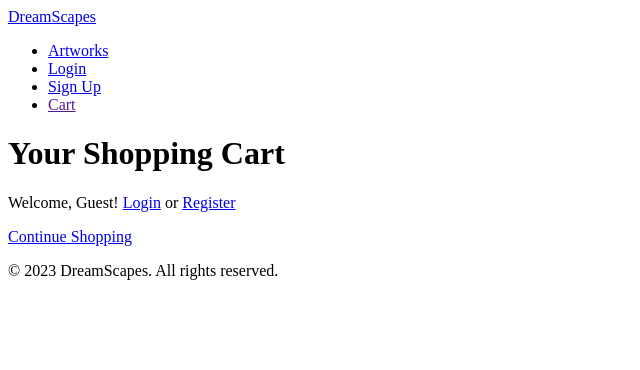
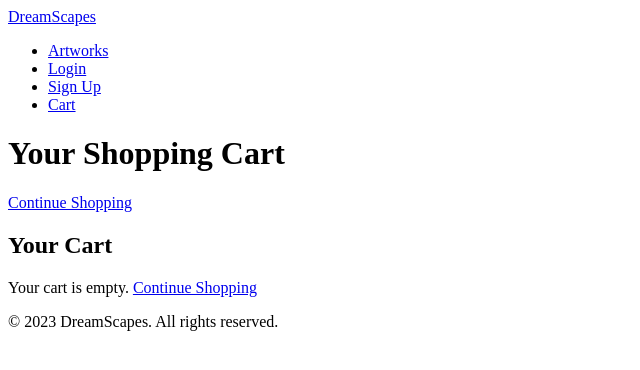
Before and after one commit to monicathomas8/Dreamscapes, a Django app: page /orders/cart/ in a window 1280 px wide. Shown: the top 370 px of the page, without its empty margins (0-640 px from the left). Run offline with Django 5.2, Linux system fonts and the light colour scheme.

Commit message:
cart link in navbar and Fix cart functionality: Ensure cart session persistence and refined cart template layout

```diff
--- a/orders/templates/orders/cart.html
+++ b/orders/templates/orders/cart.html
@@ -3,17 +3,16 @@
 {% block content %}
     <h1>Your Shopping Cart</h1>
 
-    {% if user.is_authenticated %}
-        <p>Welcome, {{ user.username }}</p>
-    {% else %}
-        <p>Welcome, Guest! <a href="{% url 'login' %}">Login</a> or <a href="{% url 'register' %}">Register</a></p>
-    {% endif %}
     <p><a href="{% url 'artwork-list' %}">Continue Shopping</a></p>
 
     {% if messages %}
         <ul class="messages">
             {% for message in messages %}
                 <li{% if message.tags %} class="{{ message.tags }}"{% endif %}>{{ message }}</li>
+            {% endfor %}
+        </ul>
+    {% endif %}
+
     <h2>Your Cart</h2>
 
     {% if cart %}
@@ -46,7 +45,4 @@
     {% else %}
         <p>Your cart is empty. <a href="{% url 'artwork-list' %}">Continue Shopping</a></p>
     {% endif %}
-            {% endfor %}
-        </ul>
-    {% endif %}
 {% endblock %}
--- a/orders/views.py
+++ b/orders/views.py
@@ -2,7 +2,6 @@ from django.shortcuts import (
     render, redirect, get_object_or_404
 )
 from django.contrib.auth.decorators import login_required
-from django.http import HttpResponseRedirect
 from artwork.models import Artwork
 from .models import Order, OrderItem
 from django.contrib import messages
@@ -26,6 +25,10 @@ def order_list(request):
 def cart_view(request):
     """Displays the cart contents."""
     cart = request.session.get('cart', {})
+    if not cart:
+        request.session['cart'] = {}
+        request.session.modified = True
+
     total_price = sum(float(item['price']) for item in cart.values())
     return render(request, 'orders/cart.html', {'cart': cart, 'total_price': total_price})
 
--- a/templates/base.html
+++ b/templates/base.html
@@ -19,7 +19,7 @@
                     <li><a href="{% url 'account_login' %}">Login</a></li>
                     <li><a href="{% url 'account_signup' %}">Sign Up</a></li>
                 {% endif %}
-                <li><a href="">Cart</a></li>
+                <li><a href="{% url 'cart-view' %}">Cart</a></li>
             </ul>
         </div>
     </nav>
```
